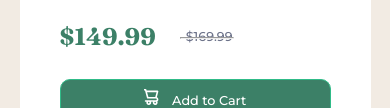
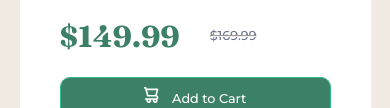
Before and after one commit to yorchAdalbert/product-component, a plain HTML site: page index.html in a window 390 px wide. Shown: the part 576-684 px from the top of the page. Drawn offline with Linux system fonts and the light colour scheme.

Commit message:
Product component version 1

```diff
--- a/css/style.css
+++ b/css/style.css
@@ -76,22 +76,21 @@ button {
     height: 60px;
 }
 
-.off-price {
+.off-price p {
     color: hsl(158, 36%, 37%);
     font-weight: bold;
     font-size: 30px;
     font-family: 'Fraunces', serif;
 }
 
-.origin-price {
+.origin-price p,
+.origin-price hr {
     margin-left: 30px;
 }
 
 hr {
     position: relative;
-    bottom: 31px;
-    left: 144px;
-    width: 25%;
+    bottom: 10px;
 }
 
 button {
@@ -117,10 +116,6 @@ button img {
     .description,
     .price-section {
         margin-bottom: 20px;
-    }
-
-    hr {
-        bottom: 50px;
     }
 }
 
@@ -160,11 +155,8 @@ button img {
     }
 
     hr {
-        bottom: 30px;
-        left: 122px;
-        width: 27%;
+        bottom: 8px;
     }
-
 }
 
 @media only screen and (max-width: 769px) {
@@ -174,11 +166,6 @@ button img {
 
     .price-section {
         height: 50px;
-    }
-
-    hr {
-        bottom: 35px;
-        left: 120px;
     }
 }
 
@@ -202,10 +189,6 @@ button img {
     .product-content {
         width: 100%;
     }
-
-    hr {
-        width: 20%;
-    }
 }
 
 @media only screen and (max-width: 376px) {
@@ -221,17 +204,9 @@ button img {
         height: 50px;
     }
 
-    hr {
-        bottom: 45px;
-    }
 }
 
-@media only screen and (max-width:320px) {
-    hr {
-        width: 20%;
-        left: 126px;
-        bottom: 35px;
-    }
+@media only screen and (max-width:321px) {
 
     .price-section {
         margin-bottom: 10px;
@@ -241,3 +216,14 @@ button img {
         height: 40px;
     }
 }
+
+@media only screen and (max-width:250px) {
+    .price-section {
+        flex-direction: column;
+    }
+
+    .origin-price p,
+    .origin-price hr {
+        margin: 0 0 0 0;
+    }
+}
--- a/index.html
+++ b/index.html
@@ -21,10 +21,14 @@
                 A floral, solar and voluptuous interpretation composed by Oliveir Polge, Perfumer-Creator for the House of CHANEL.
             </p>
             <div class="price-section">
-                <p class="off-price">$149.99 </p>
-                <p class="origin-price">$169.99</p>
+                <div class="off-price">
+                    <p>$149.99 </p>
+                </div>
+                <div class="origin-price">
+                    <p >$169.99</p>
+                    <hr>
+                </div>
             </div>
-            <hr>
             <button>
                 <img src="images/icon-cart.svg" alt="A shopping cart">
                 Add to Cart
```
